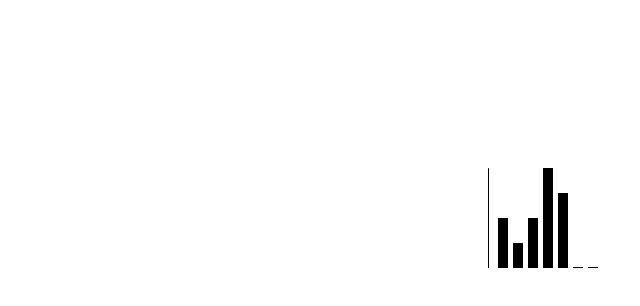
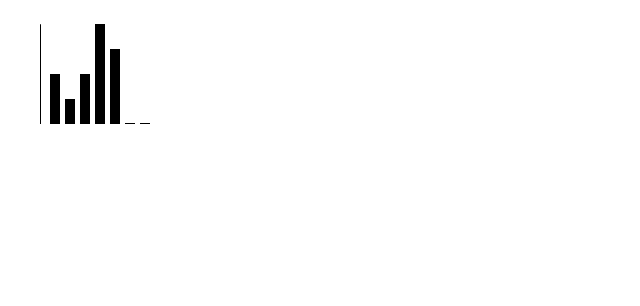
Before and after one commit to SanityResort/naf_crunch, a plain HTML site: page src/eurobowlcharts.html in a window 1280 px wide. Shown: the whole page, without its empty margins (0-640 px from the left). Drawn offline with Linux system fonts and the light colour scheme.

Commit message:
Reset padding

```diff
--- a/src/chart.css
+++ b/src/chart.css
@@ -1,5 +1,5 @@
 svg {
-    padding-top: 10rem;
-    padding-left: 30rem;
-    padding-bottom: 50rem
+    padding-top: 1rem;
+    padding-left: 2rem;
+    padding-bottom: 5rem
 }
```
